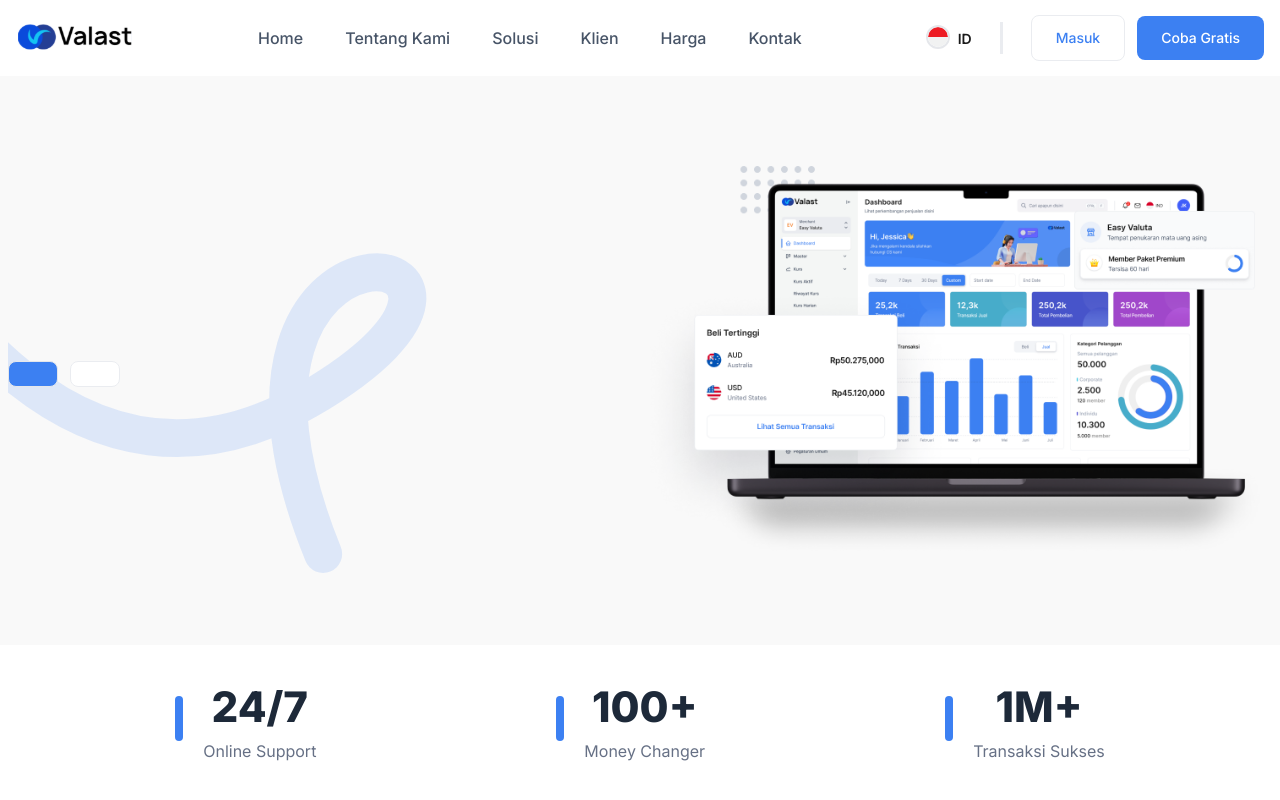
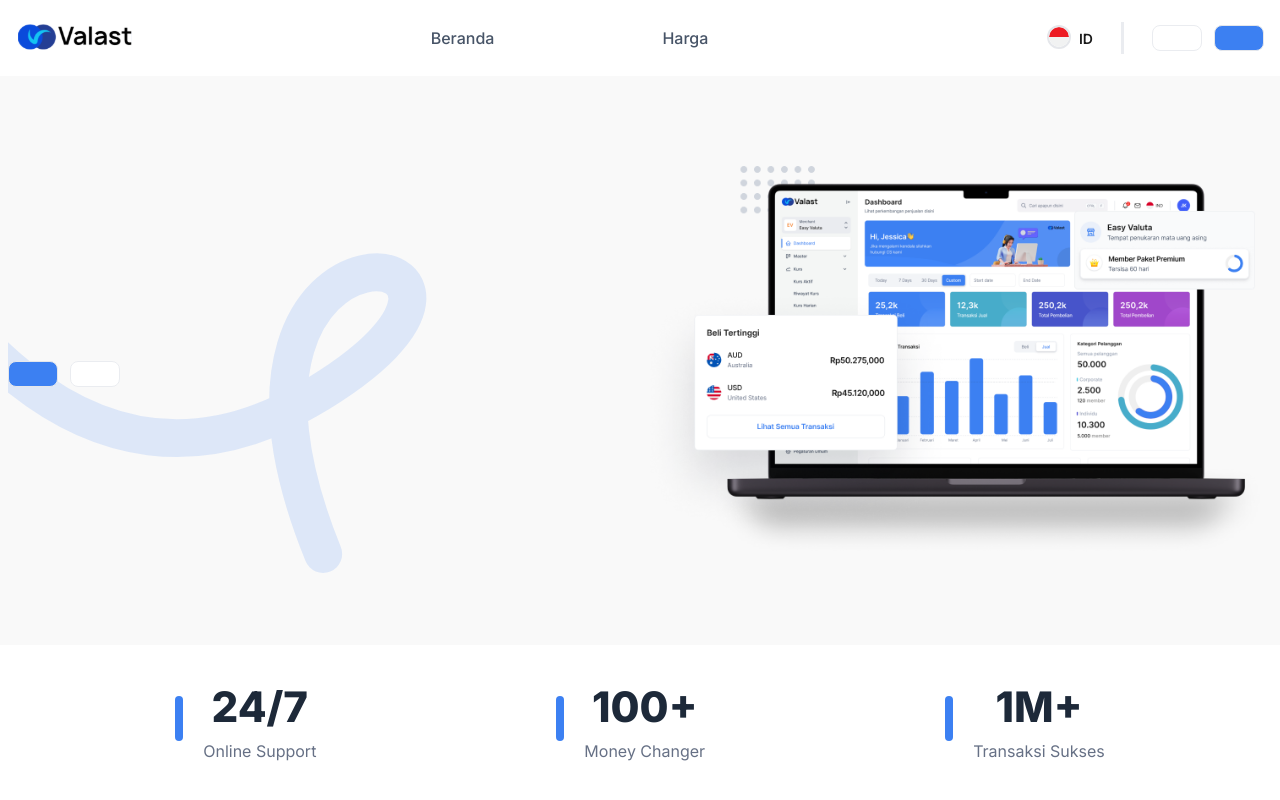
Before and after one commit to rahmatraywhite/valast-v2, a React (Vite) app: page / in a window 1280 px wide. Shown: the top 800 px of the page. Built offline with nearby package versions, Linux system fonts and the light colour scheme.

Commit message:
translate navbar

```diff
--- a/src/components/organism/Navbar.jsx
+++ b/src/components/organism/Navbar.jsx
@@ -4,7 +4,6 @@
 import Button from '../atoms/Button';
 import { RxHamburgerMenu } from 'react-icons/rx';
 import { MdClose } from 'react-icons/md';
-import { BsChevronDown } from 'react-icons/bs';
 import { languages, LanguageContext } from '../../utils/LanguageContext';
 export default function Navbar() {
   const [navbar, setNavbar] = useState(false);
@@ -60,22 +59,22 @@
             }`}>
             <ul className="items-center justify-center space-y-4 lg:flex lg:space-x-[42px] lg:space-y-0">
               <li className="text-[#475467] font-medium hover:text-primary">
-                <Link to={'/'}>Home</Link>
+                <Link to={'/'}>{t('home')}</Link>
               </li>
               <li className="text-[#475467] font-medium hover:text-primary">
-                <Link to={'/'}>Tentang Kami</Link>
+                <Link to={'/'}>{t('Tentang Kami')}</Link>
               </li>
               <li className="text-[#475467] font-medium hover:text-primary">
-                <Link to={'/'}>Solusi</Link>
+                <Link to={'/'}>{t('Solusi')}</Link>
               </li>
               <li className="text-[#475467] font-medium hover:text-primary">
-                <Link to={'/'}>Klien</Link>
+                <Link to={'/'}>{t('Klien')}</Link>
               </li>
               <li className="text-[#475467] font-medium hover:text-primary">
-                <Link to={'/'}>Harga</Link>
+                <Link to={'/'}>{t('Harga')}</Link>
               </li>
               <li className="text-[#475467] font-medium hover:text-primary">
-                <Link to={'/'}>Kontak</Link>
+                <Link to={'/'}>{t('Kontak')}</Link>
               </li>
             </ul>
             <div className="mt-3 flex flex-col gap-3 lg:hidden">
@@ -167,17 +166,17 @@
           <Link>
             <Button
               className={
-                'text-sm bg-[#fff] border hidden lg:block border-[#EAECF0] font-medium text-primary'
+                'text-sm bg-[#fff] border hidden hover:bg-primary hover:text-[#fff] duration-300 ease-in-out lg:block border-[#EAECF0] font-medium text-primary'
               }>
-              Masuk
+              {t('Masuk')}
             </Button>
           </Link>
           <Link>
             <Button
               className={
-                'text-sm hidden lg:block bg-primary font-medium text-[#fff]'
+                'text-sm hidden lg:block bg-primary hover:bg-white border hover:text-primary hover:border-primary duration-300 ease-in-out font-medium text-[#fff]'
               }>
-              Coba Gratis
+              {t('Coba Gratis')}
             </Button>
           </Link>
         </div>
```
